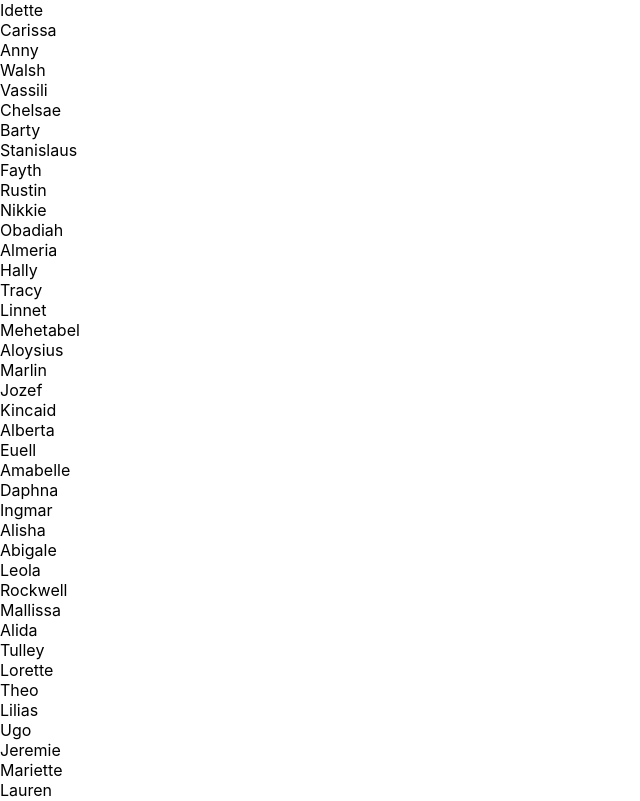
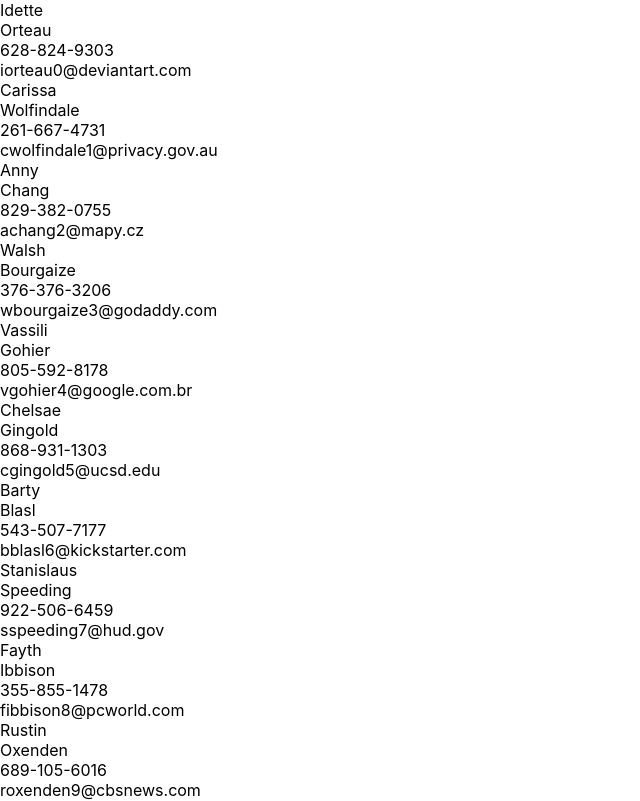
Before and after one commit to yerincha/contact-list, a React (Create React App) app: page / in a window 1280 px wide. Shown: the top 801 px of the page, without its empty margins (0-640 px from the left). Built offline with nearby package versions, Linux system fonts and the light colour scheme.

Commit message:
Add edit page and add handleContentClick function to navigate to edit page with selected contact

```diff
--- a/src/App.jsx
+++ b/src/App.jsx
@@ -1,15 +1,21 @@
 import './App.css';
-import {BrowserRouter as Router, Routes, Route} from 'react-router-dom';
+import React, { useState } from 'react';
+import { BrowserRouter as Router, Routes, Route } from 'react-router-dom';
+import mockContactData from './data/mockData';
+
 import Home from './pages/home';
-// import Edit from './pages/edit';
+import Edit from './pages/edit';
 
 function App() {
+  const [list, setList] = useState(mockContactData);
+  const [seletedContact, setSelectedContact] = useState({});
+
   return (
     <div className="contact-list">
       <Router>
         <Routes>
-          <Route path="/" element={<Home />} />
-          {/* <Route path="/edit" component={Edit} /> */}
+          <Route path="/" element={<Home list={list} setSelectedContact={setSelectedContact} />} />
+          <Route path="/edit" element={<Edit contact={seletedContact} />} />
         </Routes>
       </Router>
     </div>
--- /dev/null
+++ b/src/pages/edit/index.jsx
@@ -0,0 +1,20 @@
+import React, { useState } from 'react';
+import { useNavigate } from 'react-router-dom';
+
+export default function Edit(props) {
+  const navigate = useNavigate();
+  const handleContentClick = (e, item) => {
+    e.preventDefault();
+    props.setSelectedContact(item);
+    navigate('/edit');
+  };
+
+  return (
+    <div key={props.contact.id}>
+      <div>{props.contact.firstName}</div>
+      <div>{props.contact.lastName}</div>
+      <div>{props.contact.phone}</div>
+      <div>{props.contact.email}</div>
+    </div>
+  );
+}
--- a/src/pages/home/index.jsx
+++ b/src/pages/home/index.jsx
@@ -1,7 +1,20 @@
 import React, { useState } from 'react';
-import mockContactData from '../../data/mockData';
+import { useNavigate } from 'react-router-dom';
 
 export default function Home(props) {
-  const [list, setList] = useState(mockContactData);
-  return list.map((item) => <div key={item.id}>{item.firstName}</div>);
+  const navigate = useNavigate();
+  const handleContentClick = (e, item) => {
+    e.preventDefault();
+    props.setSelectedContact(item);
+    navigate('/edit');
+  };
+
+  return props.list.map((item) => (
+    <div key={item.id} onClick={(e) => handleContentClick(e, item)}>
+      <div>{item.firstName}</div>
+      <div>{item.lastName}</div>
+      <div>{item.phone}</div>
+      <div>{item.email}</div>
+    </div>
+  ));
 }
```
